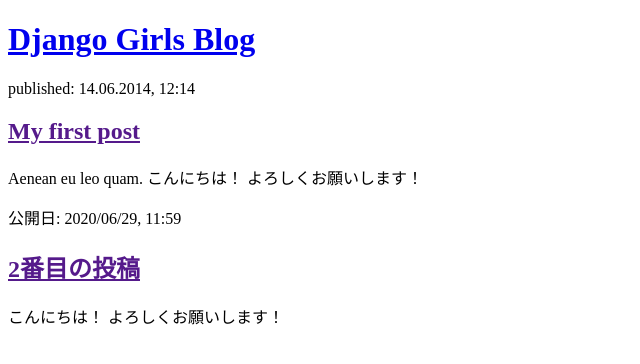
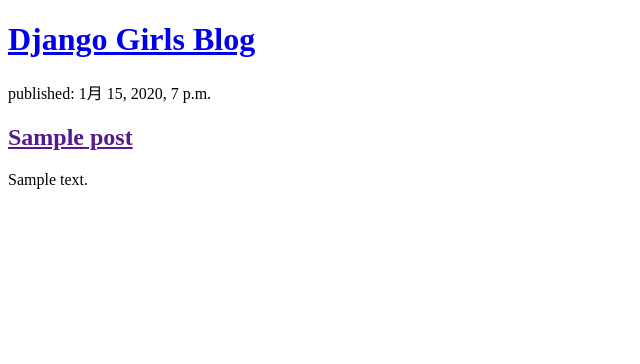
Before and after one commit to 419kiddy/my-first-blog, a Django app: page / in a window 1280 px wide. Shown: the top 364 px of the page, without its empty margins (0-640 px from the left). Run offline with Django 3.2, Linux system fonts and the light colour scheme; tables that the repository leaves empty hold one stand-in row (values such as "Sample post").

Commit message:
Modified templates to display posts from database.

```diff
--- a/mysite/blog/templates/blog/post_list.html
+++ b/mysite/blog/templates/blog/post_list.html
@@ -7,18 +7,14 @@
 <body>
     <div>
             <h1><a href="/">Django Girls Blog</a></h1>
-        </div>
+    </div>
+    {% for post in posts %}
+    <div>
+        <p>published: {{ post.published_date }}</p>
+        <h2><a href="">{{ post.title }}</a></h2>
+        <p>{{ post.text|linebreaksbr }}</p>
+    </div>
+    {% endfor %}
 
-        <div>
-            <p>published: 14.06.2014, 12:14</p>
-            <h2><a href="">My first post</a></h2>
-            <p>Aenean eu leo quam. こんにちは！ よろしくお願いします！ </p>
-        </div>
-
-        <div>
-            <p>公開日: 2020/06/29, 11:59</p>
-            <h2><a href="">2番目の投稿</a></h2>
-            <p> こんにちは！ よろしくお願いします！ </p>
-        </div>
 </body>
 </html>
--- a/mysite/blog/views.py
+++ b/mysite/blog/views.py
@@ -1,5 +1,8 @@
 from django.shortcuts import render
+from django.utils import timezone
+from .models import Post
 
 
 def post_list(request):
-    return render(request, 'blog/post_list.html', {})
+    posts = Post.objects.filter(published_date__lte=timezone.now()).order_by('published_date')
+    return render(request, 'blog/post_list.html', {'posts': posts})
```
